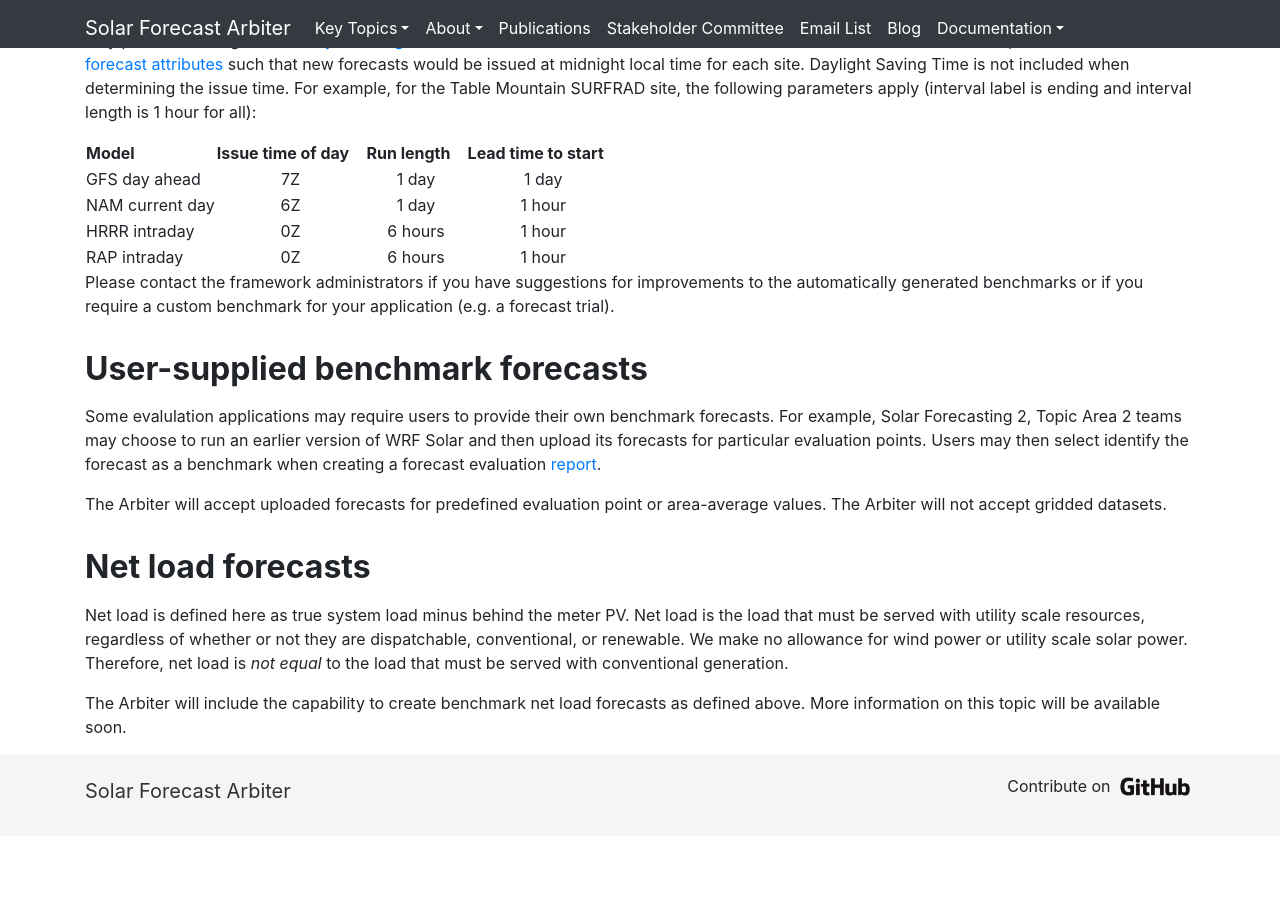
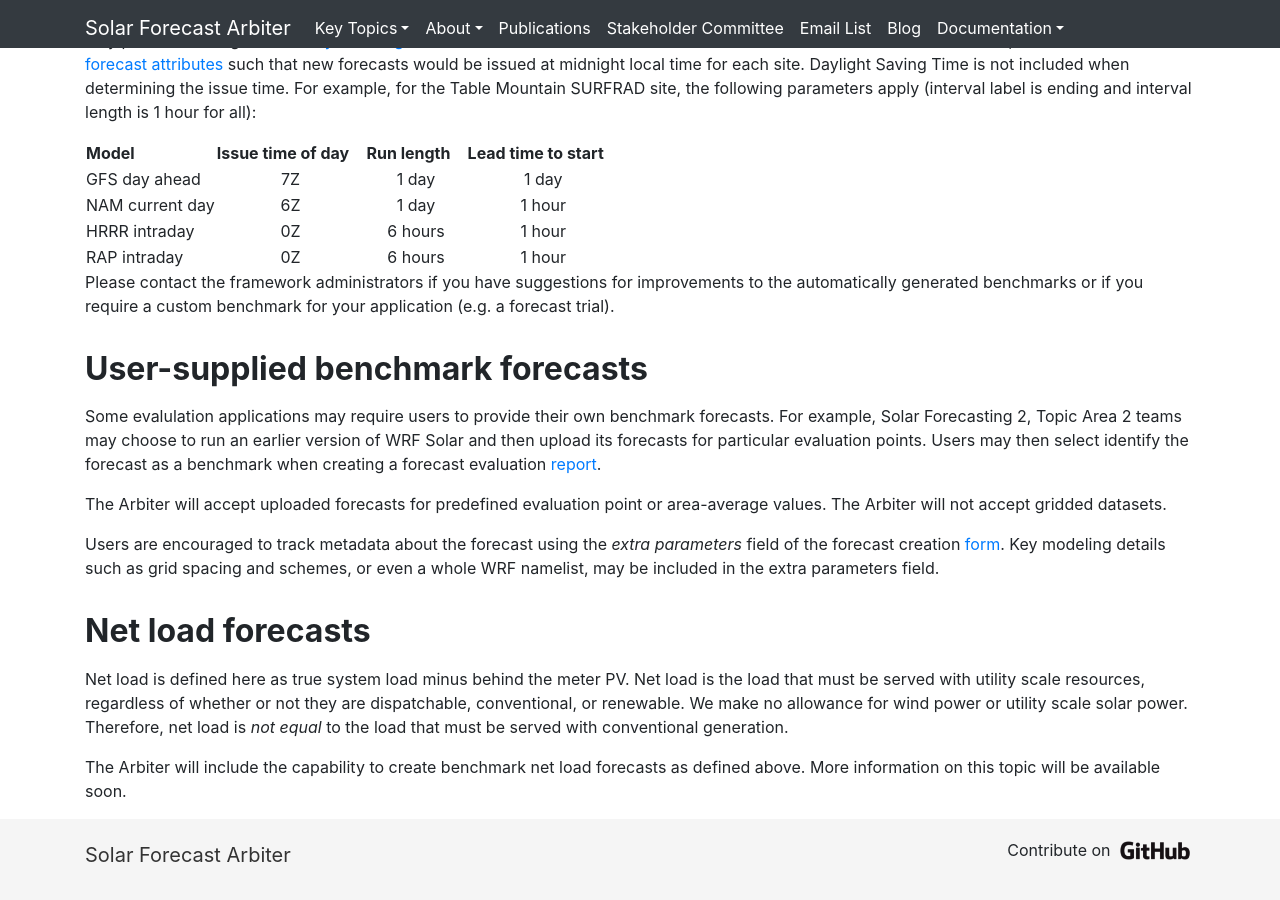
Before and after one commit to SolarArbiter/SolarArbiter.github.io, a Jekyll site: the page built from benchmarks.md, in a window 1280 px wide and 900 px high, scrolled down 1389 px. Built offline with Jekyll 4.4.1, drawn with Linux system fonts in a browser that asks for light colours; comment, search, counter and statistics services are not loaded; our own code applies the rules of GitHub Pages for plain Markdown files; before the commit the page ends 2225 px from its top, so only the background shows below that.

Commit message:
user supplied metadata

```diff
--- a/benchmarks.md
+++ b/benchmarks.md
@@ -102,6 +102,12 @@
 point or area-average values. The Arbiter will not accept gridded
 datasets.
 
+Users are encouraged to track metadata about the forecast using the
+*extra parameters* field of the forecast creation
+[form](documentation/dashboard/#create-new-forecast). Key modeling details
+such as grid spacing and schemes, or even a whole WRF namelist, may be
+included in the extra parameters field.
+
 ## Net load forecasts
 
 Net load is defined here as true system load minus behind the meter PV.
```
